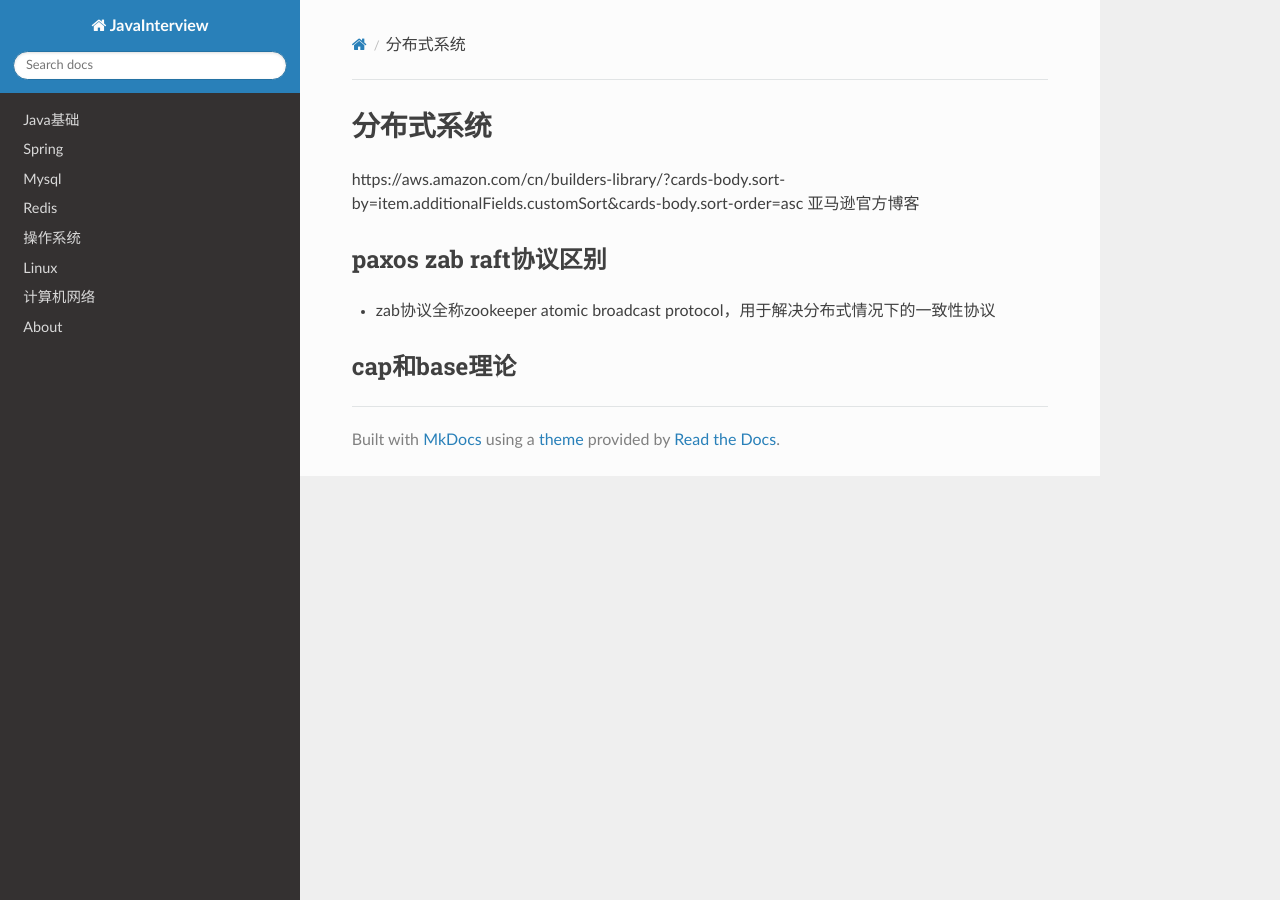
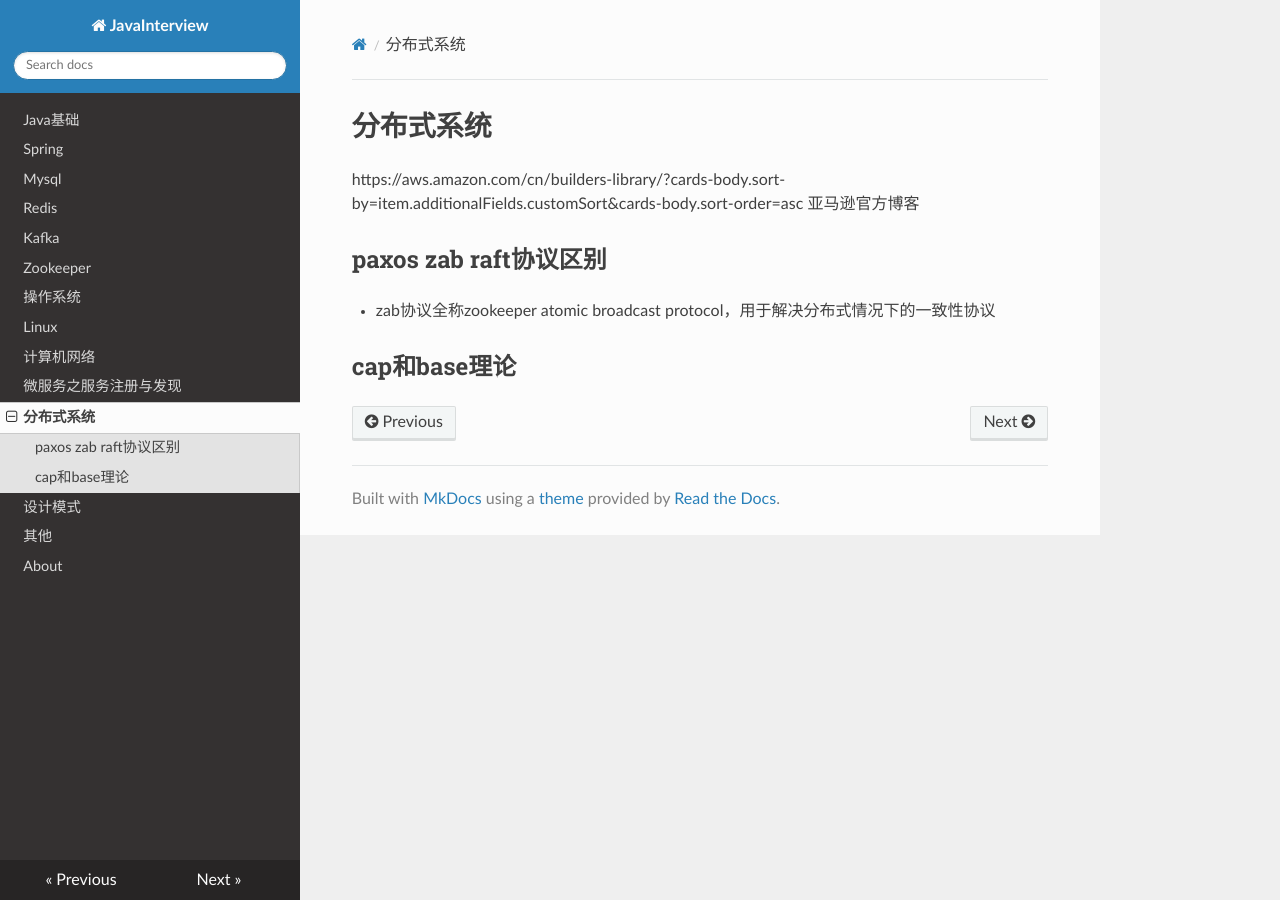
Before and after one commit to MingkeVan/java-interview, an MkDocs documentation site: the page built from docs/interview-distributed-systems.md, in a window 1280 px wide. Built offline with MkDocs 1.6.1, drawn with Linux system fonts in a browser that asks for light colours; nearby versions of some CDN libraries.

Commit message:
update：修改文档目录

```diff
--- a/mkdocs.yml
+++ b/mkdocs.yml
@@ -5,8 +5,16 @@ nav:
     - Spring: interview-java-spring.md
     - Mysql: interview-sql.md
     - Redis: interview-redis.md
+    - Kafka: interview-kafka.md
+    - Zookeeper: interview-zookeeper.md
     - 操作系统: interview-os.md
     - Linux: interview-os-linux.md
     - 计算机网络: interview-network.md
+#    - 微服务: interview-microservice.md
+    - 微服务之服务注册与发现: interview-microservice.md
+    - 分布式系统: interview-distributed-systems.md
+    - 设计模式: interview-design-patterns.md
+    - 其他: others.md
+
     - About: about.md
 theme: readthedocs
```
